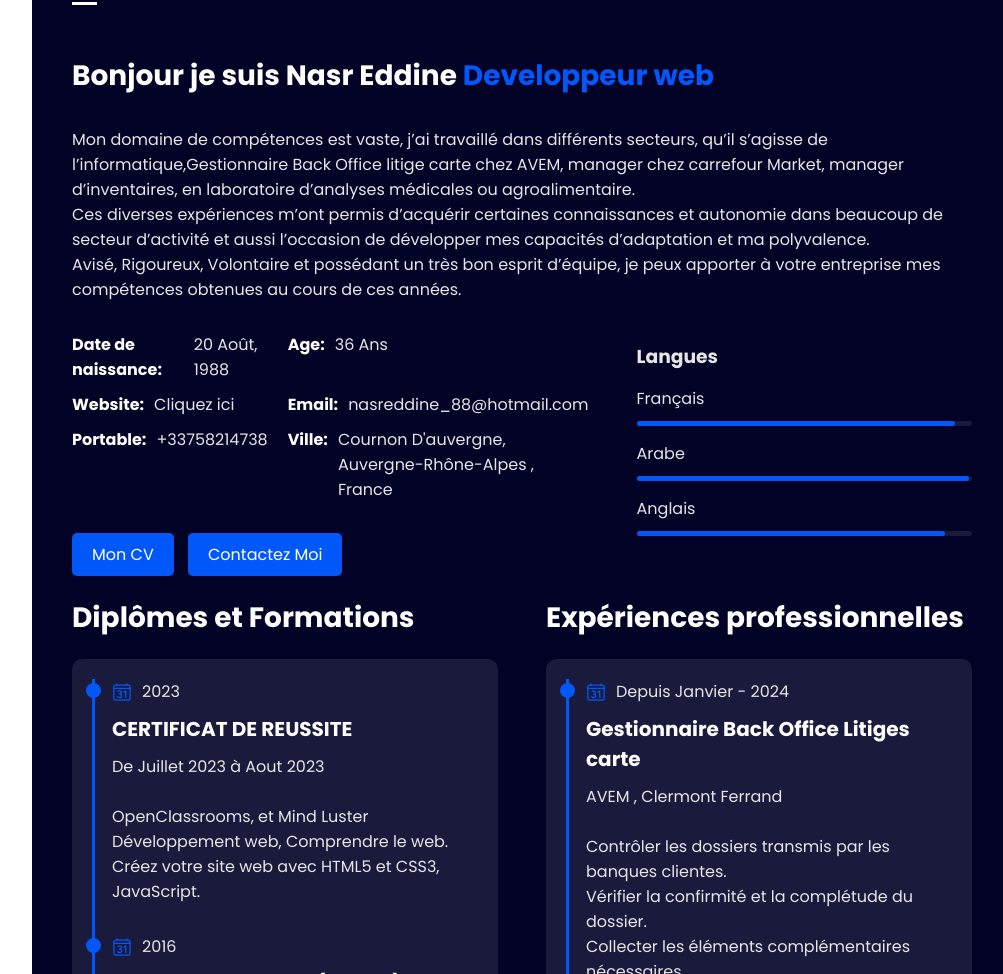
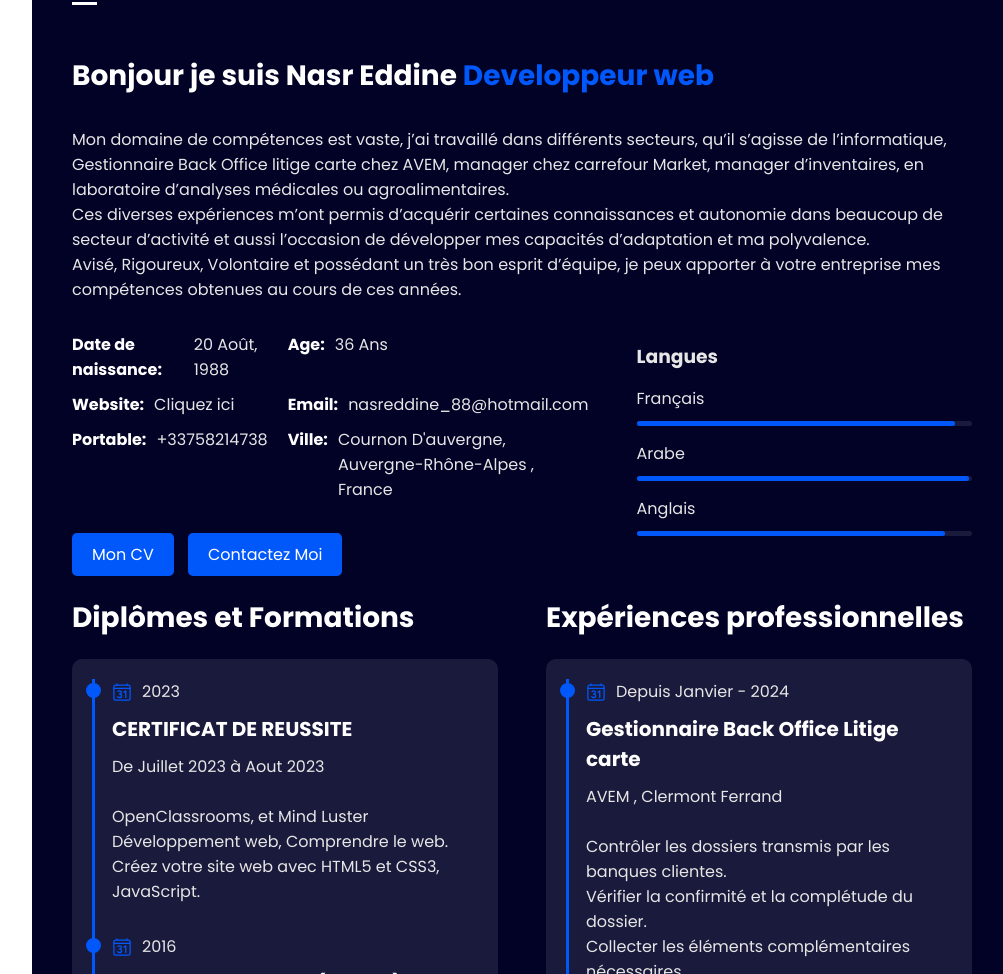
Before and after one commit to Nasreddine88/CV, a plain HTML site: page index.html in a window 1280 px wide. Shown: the part 900-1874 px from the top of the page, without its empty margins (268-1271 px from the left). Drawn offline with nearby package versions, Linux system fonts and the light colour scheme.

Commit message:
Update index.html

```diff
--- a/index.html
+++ b/index.html
@@ -85,7 +85,7 @@
         <section id="Apropos" class="section-about">
             <h2 class="heading-primary">À propos de moi :</h2>
             <h3 class="heading-secondary margin-bottom-bg">Bonjour je suis Nasr Eddine<span> Developpeur web </span></h3>
-            <p class="discription margin-bottom-bg">Mon domaine de compétences est vaste, j’ai travaillé dans différents secteurs, qu’il s’agisse de l’informatique,Gestionnaire Back Office litige carte chez AVEM,  manager chez carrefour Market, manager d’inventaires, en laboratoire d’analyses médicales ou agroalimentaire.<br>
+            <p class="discription margin-bottom-bg">Mon domaine de compétences est vaste, j’ai travaillé dans différents secteurs, qu’il s’agisse de l’informatique, Gestionnaire Back Office litige carte chez AVEM,  manager chez carrefour Market, manager d’inventaires, en laboratoire d’analyses médicales ou agroalimentaires.<br>
                 Ces diverses expériences m’ont permis d’acquérir certaines connaissances et autonomie dans beaucoup de secteur d’activité et aussi l’occasion de développer mes capacités d’adaptation et ma polyvalence. <br> Avisé, Rigoureux, Volontaire et possédant un très bon esprit d’équipe, je peux apporter à votre entreprise mes compétences obtenues au cours de ces années.</p>
             <div class=" information grid grid--2--col margin-bottom-bg">
                 <div class="data">
@@ -209,7 +209,7 @@
                                 <ion-icon name="calendar-number-outline" class="icon"></ion-icon>
                                 <p> Depuis Janvier - 2024</p>
                             </div>
-                            <h4 class="heading-tartiary margin-bottom-sm">Gestionnaire Back Office Litiges carte</h4>
+                            <h4 class="heading-tartiary margin-bottom-sm">Gestionnaire Back Office Litige carte</h4>
                             <p class="discription">AVEM , Clermont Ferrand <br>
                                 <br>
                                 Contrôler les dossiers transmis par les banques clientes. <br>
```
